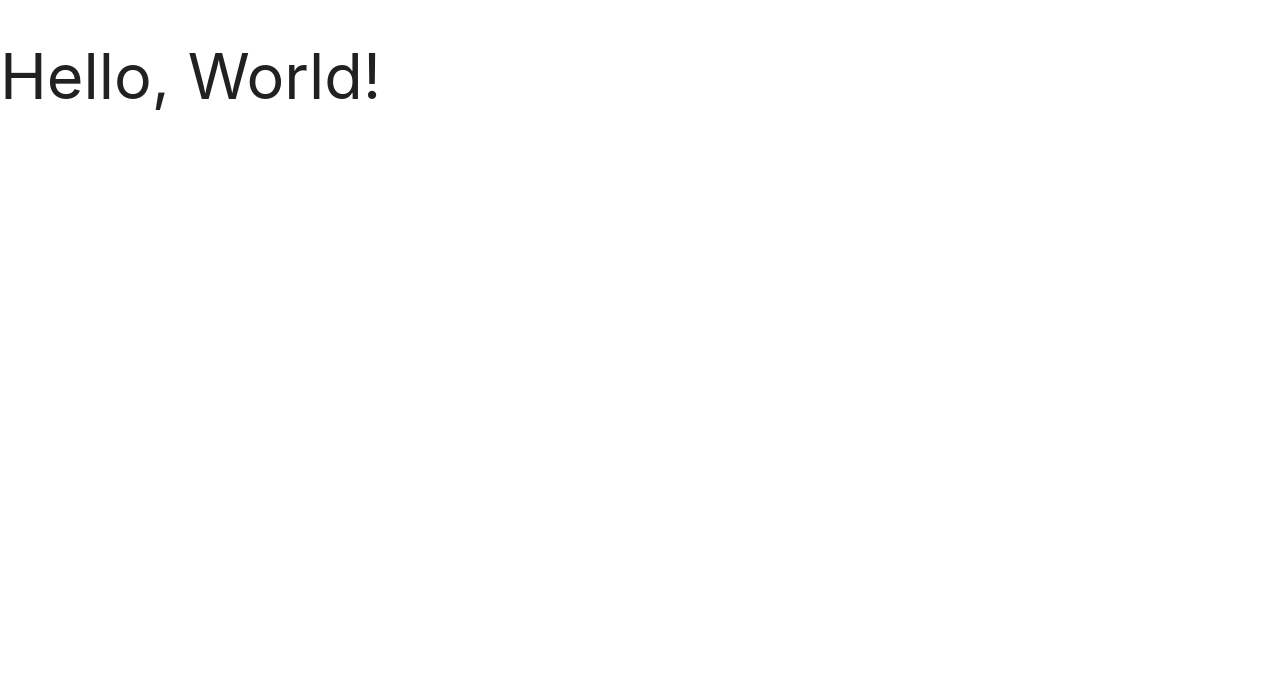
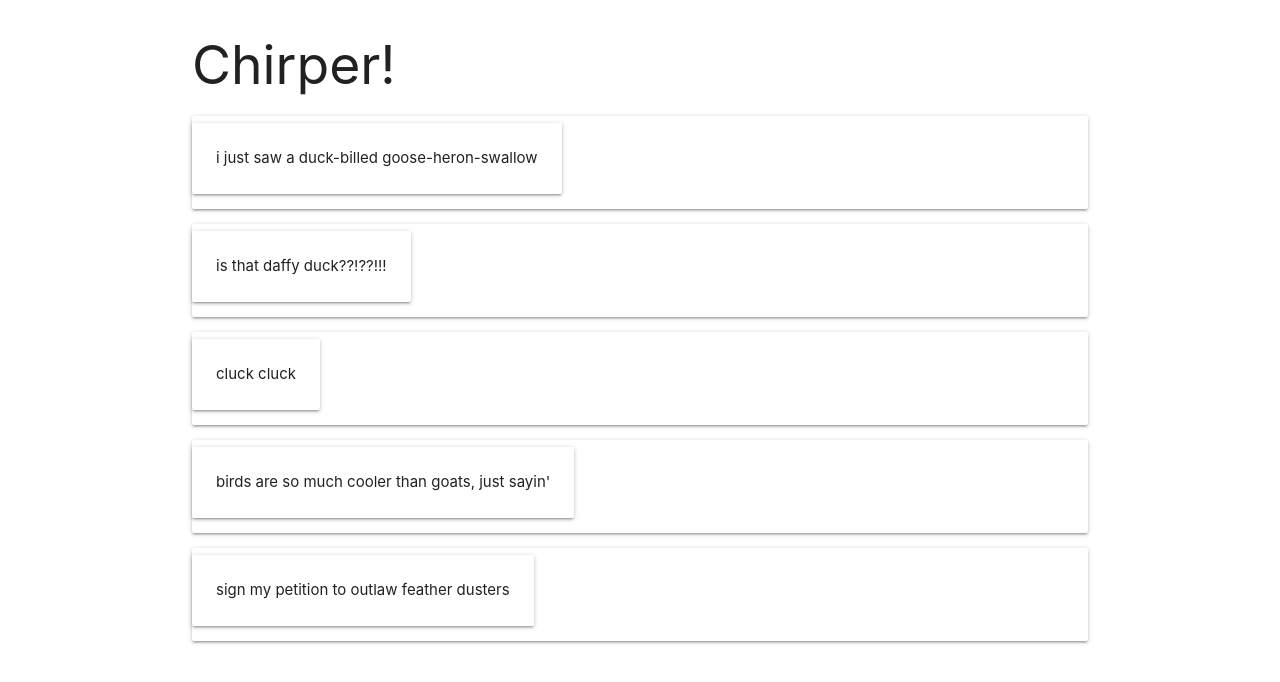
Before and after one commit to fterdal/chirper, a React app: page / in a window 1280 px wide. Built offline with nearby package versions, Linux system fonts and the light colour scheme.

Commit message:
Got some tweets displays

```diff
--- /dev/null
+++ b/browser/AllChirps.js
@@ -0,0 +1,19 @@
+import React from 'react';
+import { fakeChirps } from './utils';
+
+export const AllChirps = () => {
+  const chirpsListItems = fakeChirps.map(({id, text}) =>
+    (
+      <li key={id} className="card horizontal">
+        <div className="card card-content">
+          {text}
+        </div>
+      </li>
+    )
+  )
+  return (
+    <ul>
+      {chirpsListItems}
+    </ul>
+  )
+}
--- a/browser/index.js
+++ b/browser/index.js
@@ -1,10 +1,18 @@
 import React from 'react';
 import { render } from 'react-dom';
 
+import { AllChirps } from './AllChirps';
+
+const App = () => {
+  return (
+    <div className="container">
+      <h2>Chirper!</h2>
+      <AllChirps />
+    </div>
+  )
+}
+
 render(
-  <h1>
-    {console.log('hello')}
-    Hello, World!
-  </h1>,
+  <App />,
   document.getElementById('app')
 );
--- /dev/null
+++ b/browser/utils.js
@@ -0,0 +1,35 @@
+export const fakeChirps = [
+  {
+    id: 1,
+    text: 'i just saw a duck-billed goose-heron-swallow',
+    timeStamp: new Date().toString(),
+  },
+  {
+    id: 2,
+    text: 'is that daffy duck??!??!!!',
+    timeStamp: new Date().toString(),
+  },
+  {
+    id: 3,
+    text: 'cluck cluck',
+    timeStamp: new Date().toString(),
+  },
+  {
+    id: 4,
+    text: 'birds are so much cooler than goats, just sayin\'',
+    timeStamp: new Date().toString(),
+  },
+  {
+    id: 5,
+    text: 'sign my petition to outlaw feather dusters',
+    timeStamp: new Date().toString(),
+  },
+];
+
+export const addChirp = text => ({
+  id: fakeChirps.reduce((highestId, { id }) => {
+    return id > highestId ? id : highestId
+  }, 0) + 1,
+  text,
+  timeStamp: new Date().toString(),
+})
--- a/public/index.html
+++ b/public/index.html
@@ -3,8 +3,9 @@
 
   <head>
     <meta charset="UTF-8">
-    <title>Posts</title>
+    <title>Chirper</title>
     <link rel="stylesheet" href="https://cdnjs.cloudflare.com/ajax/libs/materialize/1.0.0-beta/css/materialize.min.css">
+    <link rel="stylesheet" href="styles.css">
     <script defer src="bundle.js"></script>
   </head>
 
--- /dev/null
+++ b/public/styles.css
@@ -0,0 +1,3 @@
+.logo {
+
+}
```
